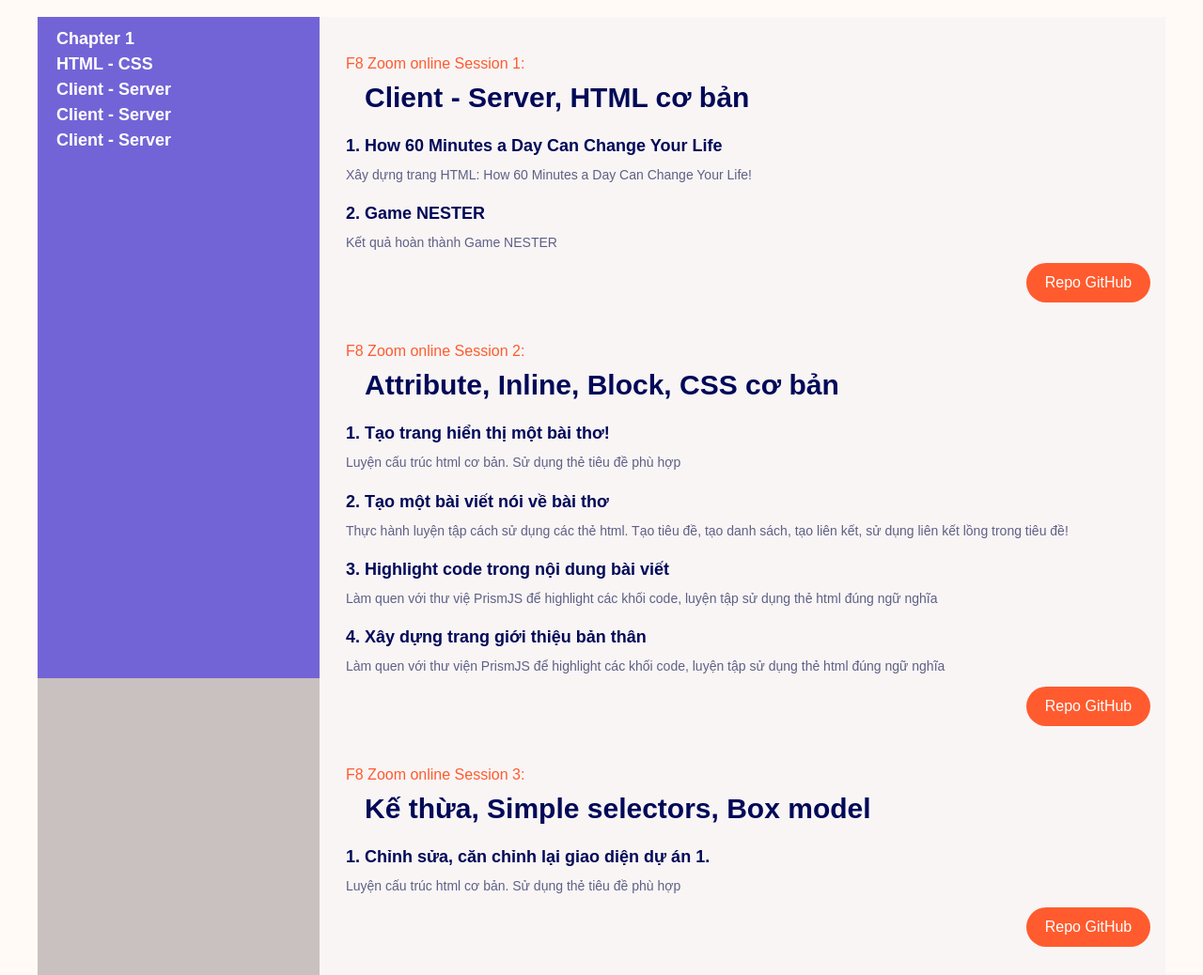
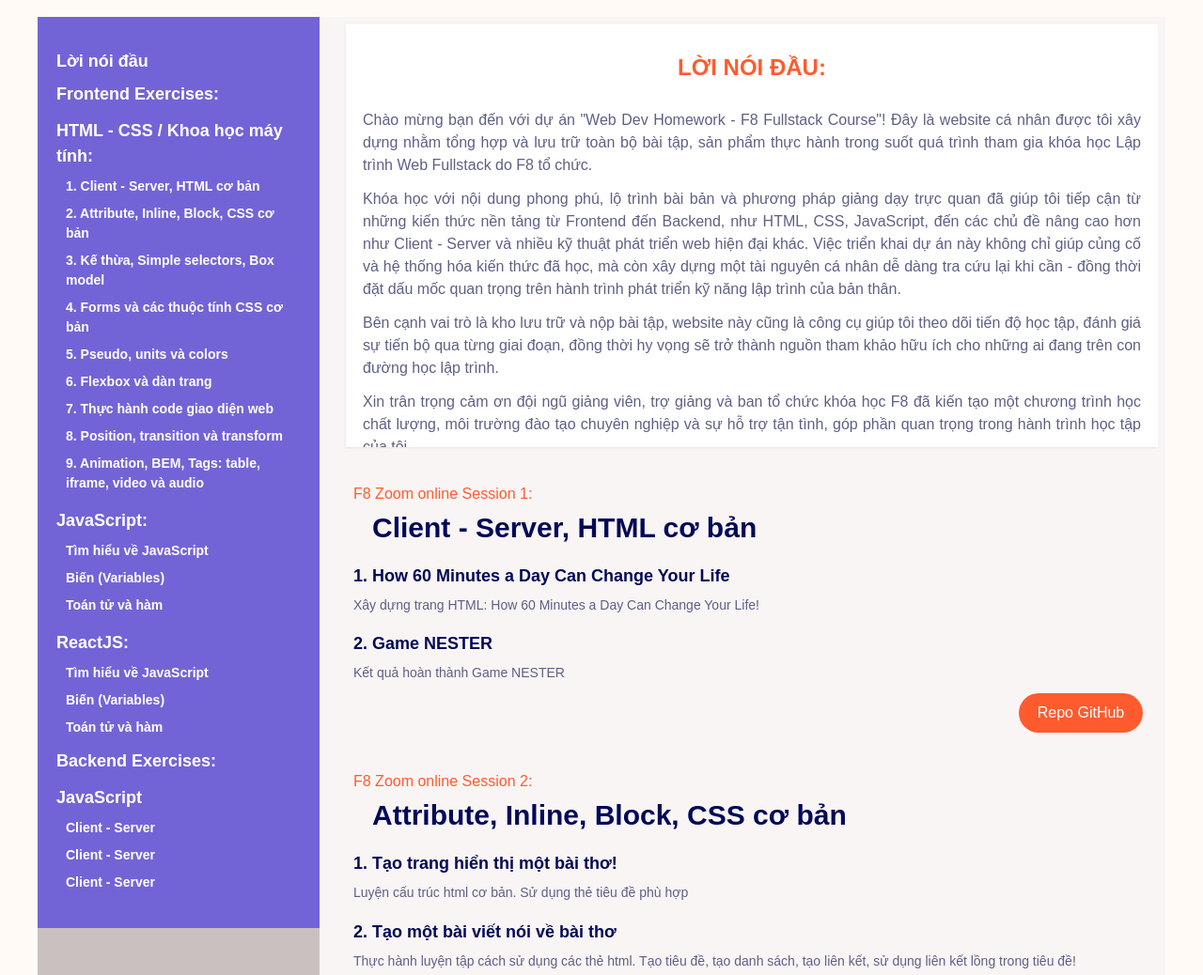
Before and after one commit to xuanphao19/F8-Zoom-Assignments, a plain HTML site: page index.html in a window 1280 px wide. Shown: the part 800-1838 px from the top of the page at 94% size. Drawn offline with nearby package versions, Linux system fonts and the light colour scheme.

Commit message:
Lời nói đầu

```diff
--- a/assets/css/base.css
+++ b/assets/css/base.css
@@ -169,7 +169,7 @@ section img {
 .btn-link,
 .btn {
   display: inline-block;
-  min-width: 9.8rem;
+  min-width: 132px;
   padding: 1rem 1.8rem;
   text-align: center;
   cursor: pointer;
--- a/assets/css/style.css
+++ b/assets/css/style.css
@@ -302,6 +302,7 @@
   gap: 20px;
   background: #f9f5f5;
 }
+
 .sidebar {
   position: relative;
   display: flex;
@@ -310,25 +311,89 @@
   width: 25%;
   background: #5a47474d;
 }
-.content {
-  flex: 1;
+.foreword {
+  display: flex;
+  padding: 10px 0;
+  font-weight: 900;
+  cursor: pointer;
+  user-select: none;
 }
-.lesson-chapter {
+
+.course-structure {
   position: sticky;
   top: 96px;
   left: 0;
   min-height: calc(100vh - 96px);
-  padding: 10px 20px;
+  padding-block: calc(var(--bs-gutter-y) * 0.75);
   color: var(--white-color);
   font-size: 1.8rem;
   font-weight: 600;
   background: #7264d6;
 }
 
+.course-structure > * {
+  padding: 4px 20px;
+}
+
+.unit {
+  padding: 4px 0px;
+  cursor: pointer;
+  user-select: none;
+}
+
+.unit-title {
+  padding: 4px 20px;
+}
+
+.unit li {
+  padding: 4px 20px 4px 30px;
+  font-size: 1.4rem;
+}
+
 /* ==== training-session ==== */
+
+#toggle-preface {
+  display: none;
+}
+.preface {
+  padding: 8px;
+  height: 0px;
+  opacity: 0;
+  overflow: hidden;
+  transition: height 0.25s linear, opacity 0.25s linear;
+}
+
+#toggle-preface:checked + .preface {
+  height: 450px;
+  opacity: 1;
+  background-color: var(--white-color);
+  box-shadow: 0px 1px 2px 0px rgba(0, 0, 0, 0.04), -1px 1px 2px 0px rgba(0, 0, 0, 0.04);
+  overflow-y: auto;
+}
+
+.preface-title {
+  display: flex;
+  align-items: center;
+  justify-content: center;
+  color: var(--primary-color);
+  font-size: 2.4rem;
+  font-weight: 600;
+  line-height: 1.5;
+  text-transform: uppercase;
+  padding: calc(var(--bs-gutter-y) * 0.5) 10px;
+}
+.preface p {
+  padding: 6px 10px;
+  text-align: justify;
+}
+
+.content {
+  flex: 1;
+  padding: 8px;
+}
+
 .get-start {
   font-size: 16px;
-  min-width: 132px;
   padding-block: 8px;
 }
 
--- a/index.html
+++ b/index.html
@@ -133,18 +133,101 @@
 
         <div id="storages" class="storages">
           <div class="sidebar">
-            <div class="lesson-chapter">
-              <div class="chapter-title">Chapter 1</div>
-              <div class="chapter-desc">HTML - CSS</div>
-              <ul class="lesson-list">
-                <li class="lesson">Client - Server</li>
-                <li class="lesson">Client - Server</li>
-                <li class="lesson">Client - Server</li>
-              </ul>
+            <div class="course-structure">
+              <label class="foreword" for="toggle-preface">Lời nói đầu</label>
+              <div class="topic">Frontend Exercises:</div>
+              <div class="unit">
+                <div class="unit-title">HTML - CSS / Khoa học máy tính:</div>
+                <ul class="lesson-list">
+                  <li class="lesson">
+                    <a href="#session-1" class="lesson-link">1. Client - Server, HTML cơ bản</a>
+                  </li>
+                  <li class="lesson">
+                    <a href="#session-2" class="lesson-link">2. Attribute, Inline, Block, CSS cơ bản</a>
+                  </li>
+                  <li class="lesson">
+                    <a href="#session-3" class="lesson-link">3. Kế thừa, Simple selectors, Box model</a>
+                  </li>
+                  <li class="lesson">
+                    <a href="#session-4" class="lesson-link">4. Forms và các thuộc tính CSS cơ bản</a>
+                  </li>
+                  <li class="lesson">
+                    <a href="#session-5" class="lesson-link">5. Pseudo, units và colors</a>
+                  </li>
+                  <li class="lesson">
+                    <a href="#session-6" class="lesson-link">6. Flexbox và dàn trang</a>
+                  </li>
+                  <li class="lesson">
+                    <a href="#session-7" class="lesson-link">7. Thực hành code giao diện web</a>
+                  </li>
+                  <li class="lesson">
+                    <a href="#session-8" class="lesson-link">8. Position, transition và transform</a>
+                  </li>
+                  <li class="lesson">
+                    <a href="#session-9" class="lesson-link">9. Animation, BEM, Tags: table, iframe, video và audio</a>
+                  </li>
+                </ul>
+              </div>
+
+              <div class="unit">
+                <div class="unit-title">JavaScript:</div>
+                <ul class="lesson-list">
+                  <li class="lesson">Tìm hiểu về JavaScript</li>
+                  <li class="lesson">Biến (Variables)</li>
+                  <li class="lesson">Toán tử và hàm</li>
+                </ul>
+              </div>
+
+              <div class="unit">
+                <div class="unit-title">ReactJS:</div>
+                <ul class="lesson-list">
+                  <li class="lesson">Tìm hiểu về JavaScript</li>
+                  <li class="lesson">Biến (Variables)</li>
+                  <li class="lesson">Toán tử và hàm</li>
+                </ul>
+              </div>
+
+              <div class="topic">Backend Exercises:</div>
+              <div class="unit">
+                <div class="unit-title">JavaScript</div>
+                <ul class="lesson-list">
+                  <li class="lesson">Client - Server</li>
+                  <li class="lesson">Client - Server</li>
+                  <li class="lesson">Client - Server</li>
+                </ul>
+              </div>
             </div>
           </div>
 
           <div id="training-content" class="content">
+            <input id="toggle-preface" checked type="checkbox" />
+            <div class="preface">
+              <span class="preface-title">Lời nói đầu:</span>
+              <p>
+                Chào mừng bạn đến với dự án "Web Dev Homework - F8 Fullstack Course"! Đây là website cá nhân được tôi
+                xây dựng nhằm tổng hợp và lưu trữ toàn bộ bài tập, sản phẩm thực hành trong suốt quá trình tham gia khóa
+                học Lập trình Web Fullstack do F8 tổ chức.
+              </p>
+              <p>
+                Khóa học với nội dung phong phú, lộ trình bài bản và phương pháp giảng dạy trực quan đã giúp tôi tiếp
+                cận từ những kiến thức nền tảng từ Frontend đến Backend, như HTML, CSS, JavaScript, đến các chủ đề nâng
+                cao hơn như Client - Server và nhiều kỹ thuật phát triển web hiện đại khác. Việc triển khai dự án này
+                không chỉ giúp củng cố và hệ thống hóa kiến thức đã học, mà còn xây dựng một tài nguyên cá nhân dễ dàng
+                tra cứu lại khi cần - đồng thời đặt dấu mốc quan trọng trên hành trình phát triển kỹ năng lập trình của
+                bản thân.
+              </p>
+              <p>
+                Bên cạnh vai trò là kho lưu trữ và nộp bài tập, website này cũng là công cụ giúp tôi theo dõi tiến độ
+                học tập, đánh giá sự tiến bộ qua từng giai đoạn, đồng thời hy vọng sẽ trở thành nguồn tham khảo hữu ích
+                cho những ai đang trên con đường học lập trình.
+              </p>
+              <p>
+                Xin trân trọng cảm ơn đội ngũ giảng viên, trợ giảng và ban tổ chức khóa học F8 đã kiến tạo một chương
+                trình học chất lượng, môi trường đào tạo chuyên nghiệp và sự hỗ trợ tận tình, góp phần quan trọng trong
+                hành trình học tập của tôi.
+              </p>
+            </div>
+
             <section id="session-1" class="training-session">
               <div class="session" data-aos="fade-left" data-delay="3000" data-aos-duration="2000">
                 <a
@@ -434,7 +517,6 @@
                     href="https://github.com/Thanh-Hoa95/zoom-day9">
                     Repo GitHub
                   </a>
-
                 </div>
               </div>
             </section>
```
